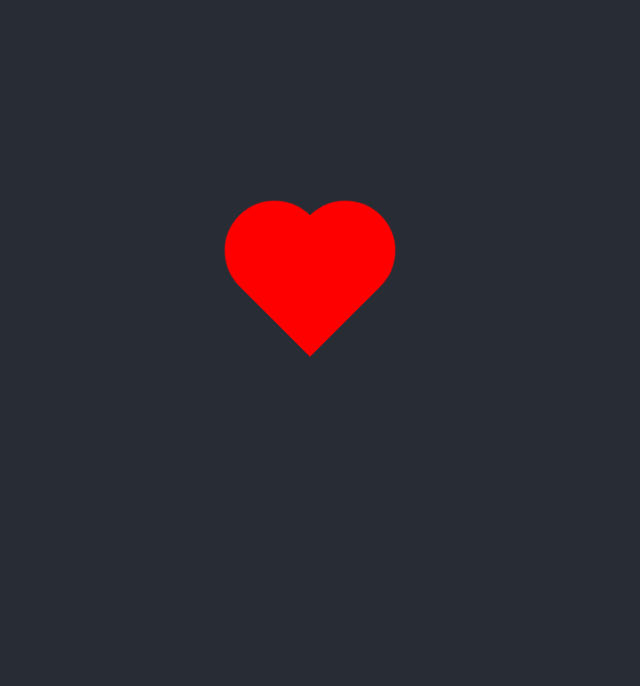
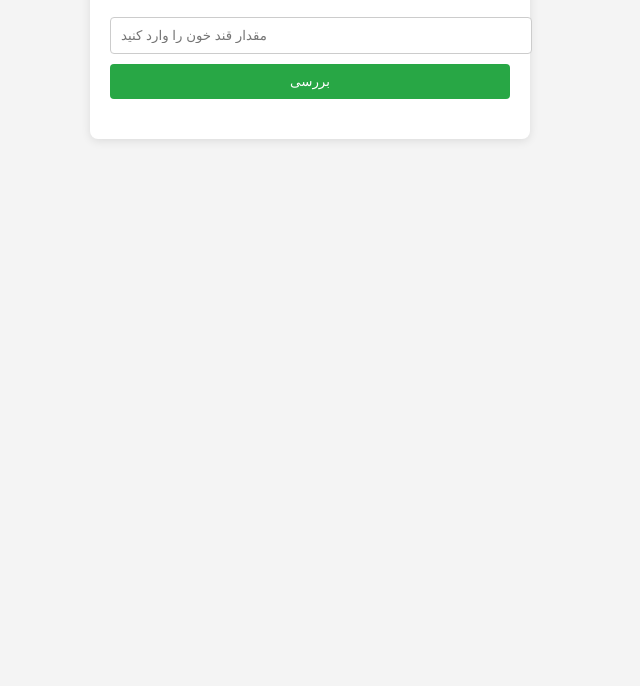
Before and after one commit to shirazdatamining1/docker-project-P8riaa, a plain HTML site: page index.html in a window 1280 px wide. Shown: the part 114-800 px from the top of the page, without its empty margins (330-970 px from the left). Drawn offline with Linux system fonts and the light colour scheme.

Commit message:
Add files via upload

```diff
--- a/index.html
+++ b/index.html
@@ -1,12 +1,75 @@
 <!DOCTYPE html>
-<html lang="en">
+<html lang="fa">
 <head>
     <meta charset="UTF-8">
     <meta name="viewport" content="width=device-width, initial-scale=1.0">
-    <title>Heart Beat Animation</title>
-    <link rel="stylesheet" href="style.css">
+    <title>بررسی قند خون</title>
+    <style>
+        body {
+            font-family: Arial, sans-serif;
+            background-color: #f4f4f4;
+            margin: 0;
+            padding: 20px;
+        }
+        .container {
+            max-width: 400px;
+            margin: 0 auto;
+            background: white;
+            padding: 20px;
+            border-radius: 8px;
+            box-shadow: 0 2px 10px rgba(0, 0, 0, 0.1);
+        }
+        h1 {
+            text-align: center;
+        }
+        input[type="number"] {
+            width: 100%;
+            padding: 10px;
+            margin: 10px 0;
+            border: 1px solid #ccc;
+            border-radius: 4px;
+        }
+        button {
+            width: 100%;
+            padding: 10px;
+            background-color: #28a745;
+            color: white;
+            border: none;
+            border-radius: 4px;
+            cursor: pointer;
+        }
+        button:hover {
+            background-color: #218838;
+        }
+        .result {
+            margin-top: 20px;
+            text-align: center;
+        }
+    </style>
 </head>
 <body>
-    <div class="heart"></div>
+    <div class="container">
+        <h1>بررسی قند خون</h1>
+        <input type="number" id="bloodSugar" placeholder="مقدار قند خون را وارد کنید" />
+        <button onclick="checkBloodSugar()">بررسی</button>
+        <div class="result" id="result"></div>
+    </div>
+
+    <script>
+        function checkBloodSugar() {
+            const bloodSugar = document.getElementById("bloodSugar").value;
+            let status = "";
+
+            if (bloodSugar < 70) {
+                status = "قند خون پایین است.";
+            } else if (bloodSugar <= 140) {
+                status = "قند خون نرمال است.";
+            } else {
+                status = "قند خون بالا است.";
+            }
+
+            document.getElementById("result").innerText = `وضعیت: ${status}`;
+        }
+    </script>
 </body>
 </html>
```
Also changed, not shown: 2 other files.
